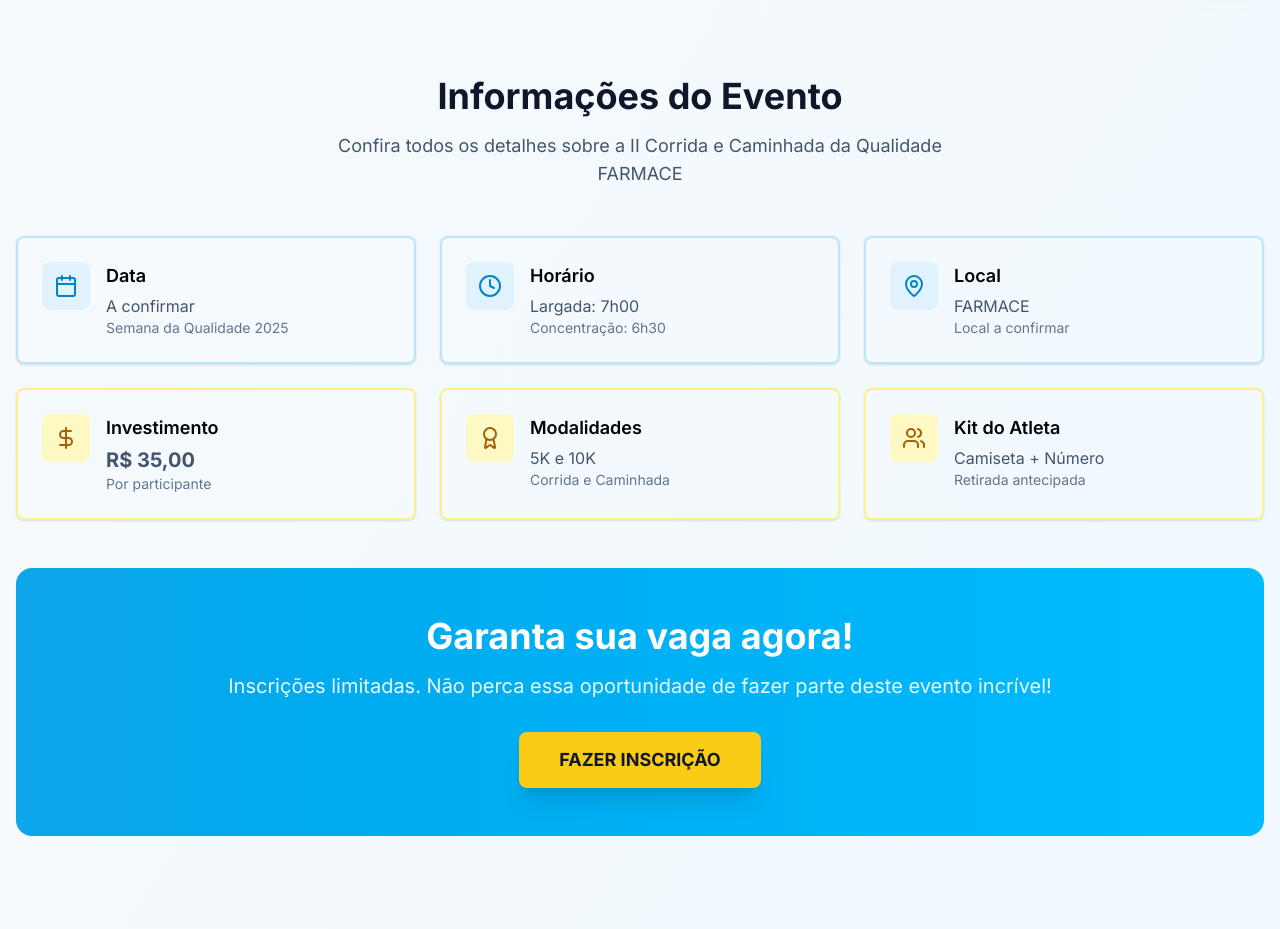
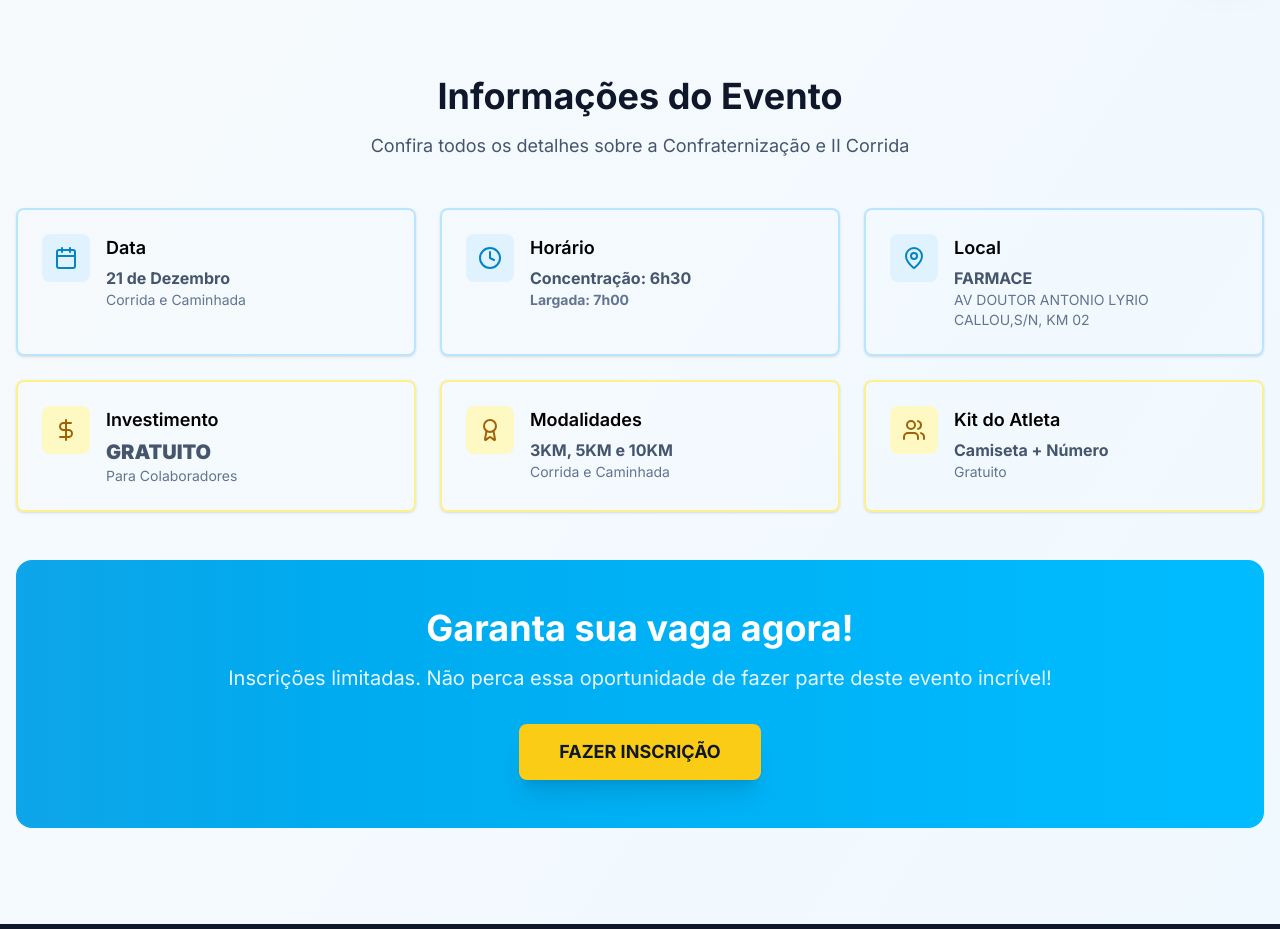
Before and after one commit to emanuelsc3s/SemanaQualidade, a React (Vite) app: page / in a window 1280 px wide. Shown: the part 820-1749 px from the top of the page. Built offline with nearby package versions, Linux system fonts and the light colour scheme.

Commit message:
AjustesHome

```diff
--- a/src/pages/Home.tsx
+++ b/src/pages/Home.tsx
@@ -418,7 +418,7 @@
             Informações do Evento
           </h2>
           <p className="text-lg text-slate-600 max-w-2xl mx-auto">
-            Confira todos os detalhes sobre a II Corrida e Caminhada da Qualidade FARMACE
+            Confira todos os detalhes sobre a Confraternização e II Corrida
           </p>
         </div>
 
@@ -431,8 +431,8 @@
                 </div>
                 <div>
                   <h3 className="font-semibold text-lg mb-1">Data</h3>
-                  <p className="text-slate-600">A confirmar</p>
-                  <p className="text-sm text-slate-500">Semana da Qualidade 2025</p>
+                  <p className="text-slate-600"><strong>21 de Dezembro</strong></p>
+                  <p className="text-sm text-slate-500">Corrida e Caminhada</p>
                 </div>
               </div>
             </CardContent>
@@ -446,8 +446,8 @@
                 </div>
                 <div>
                   <h3 className="font-semibold text-lg mb-1">Horário</h3>
-                  <p className="text-slate-600">Largada: 7h00</p>
-                  <p className="text-sm text-slate-500">Concentração: 6h30</p>
+                  <p className="text-slate-600"><strong>Concentração: 6h30</strong></p>
+                  <p className="text-sm text-slate-500"><strong>Largada: 7h00</strong></p>
                 </div>
               </div>
             </CardContent>
@@ -461,8 +461,8 @@
                 </div>
                 <div>
                   <h3 className="font-semibold text-lg mb-1">Local</h3>
-                  <p className="text-slate-600">FARMACE</p>
-                  <p className="text-sm text-slate-500">Local a confirmar</p>
+                  <p className="text-slate-600"><strong>FARMACE</strong></p>
+                  <p className="text-sm text-slate-500">AV DOUTOR ANTONIO LYRIO CALLOU,S/N, KM 02</p>
                 </div>
               </div>
             </CardContent>
@@ -476,8 +476,8 @@
                 </div>
                 <div>
                   <h3 className="font-semibold text-lg mb-1">Investimento</h3>
-                  <p className="text-slate-600 text-xl font-bold">R$ 35,00</p>
-                  <p className="text-sm text-slate-500">Por participante</p>
+                  <p className="text-slate-600 text-xl font-bold"><strong>GRATUITO</strong></p>
+                  <p className="text-sm text-slate-500">Para Colaboradores</p>
                 </div>
               </div>
             </CardContent>
@@ -491,7 +491,7 @@
                 </div>
                 <div>
                   <h3 className="font-semibold text-lg mb-1">Modalidades</h3>
-                  <p className="text-slate-600">5K e 10K</p>
+                  <p className="text-slate-600"><strong>3KM, 5KM e 10KM</strong></p>
                   <p className="text-sm text-slate-500">Corrida e Caminhada</p>
                 </div>
               </div>
@@ -506,8 +506,8 @@
                 </div>
                 <div>
                   <h3 className="font-semibold text-lg mb-1">Kit do Atleta</h3>
-                  <p className="text-slate-600">Camiseta + Número</p>
-                  <p className="text-sm text-slate-500">Retirada antecipada</p>
+                  <p className="text-slate-600"><strong>Camiseta + Número</strong></p>
+                  <p className="text-sm text-slate-500">Gratuito</p>
                 </div>
               </div>
             </CardContent>
```
